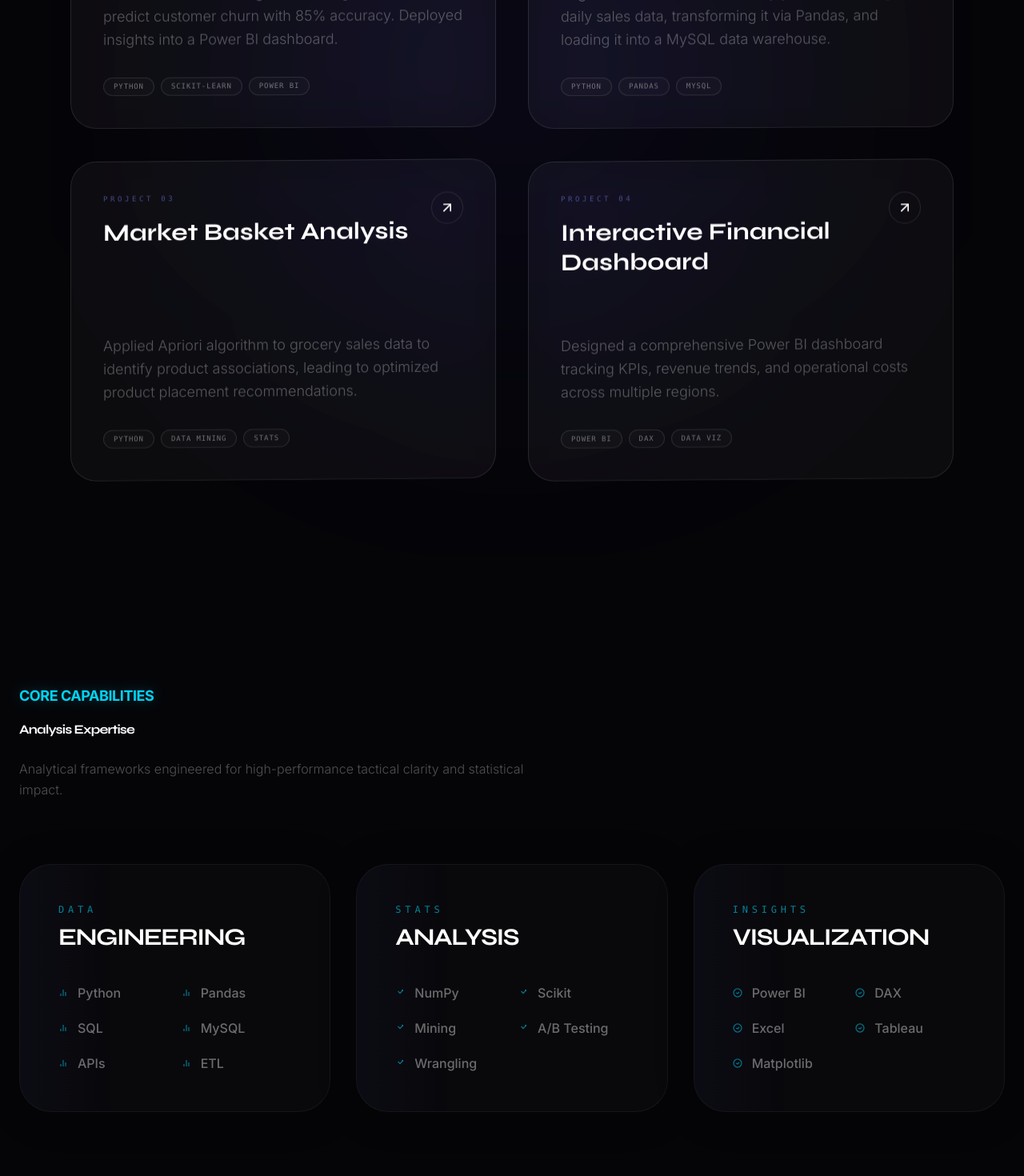
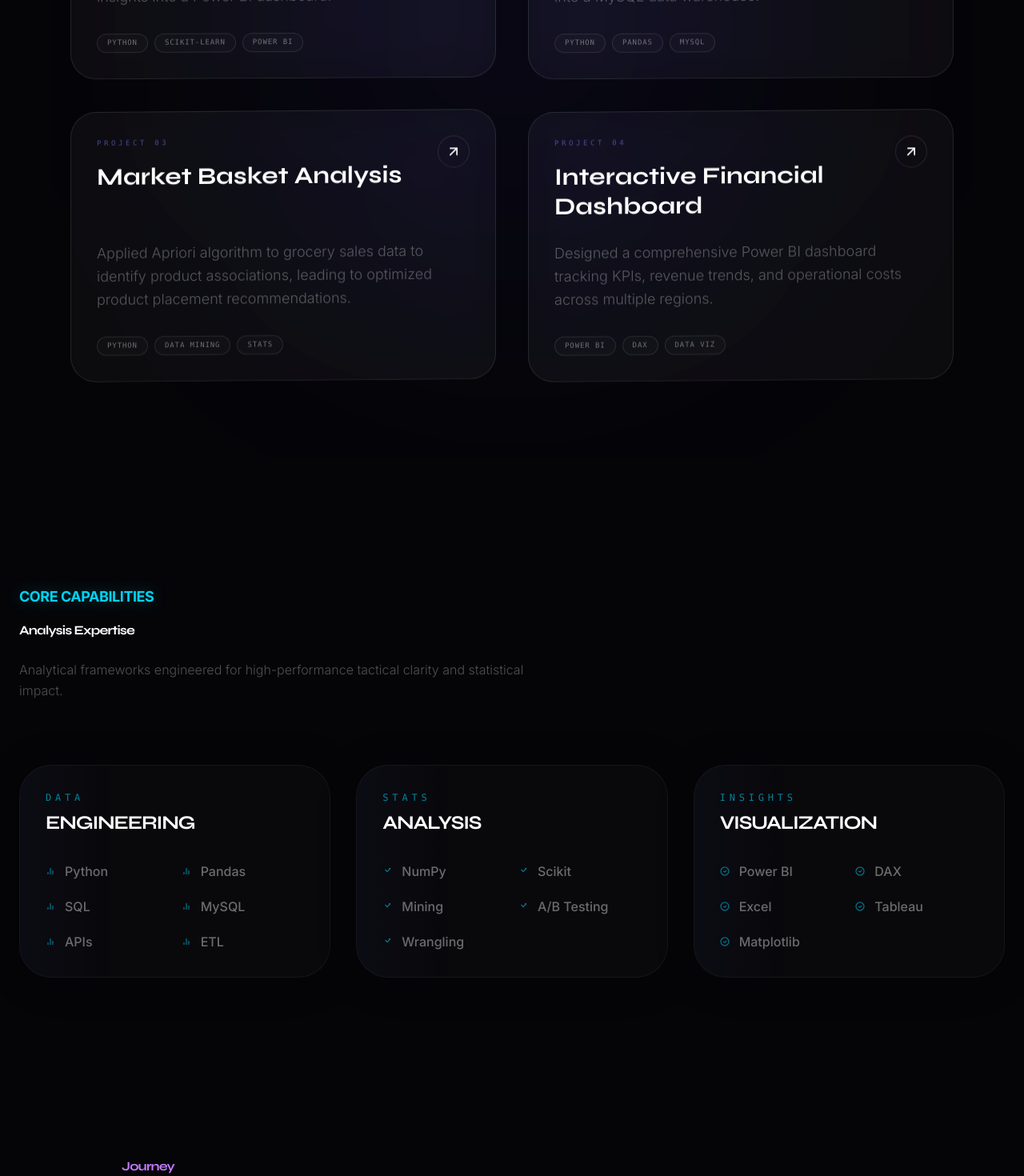
Before and after one commit to HeelSoni/MyPortfolio, a Next.js app: page / in a window 1280 px wide. Shown: the part 5300-6770 px from the top of the page at 80% size. Built offline with nearby package versions, Linux system fonts and the light colour scheme.

Commit message:
Layout Refinement: Restored normal card sizes and padding for Projects and Skills sections

```diff
--- a/app/components/Projects.tsx
+++ b/app/components/Projects.tsx
@@ -68,7 +68,7 @@ function ProjectCard({ project, index }: { project: typeof projects[0], index: n
     >
       <a
         href={project.link}
-        className="flex flex-col h-full bg-white/[0.03] backdrop-blur-[40px] border border-white/[0.1] rounded-[2rem] p-8 md:p-10 transition-all duration-700 hover:shadow-[0_0_60px_rgba(99,102,241,0.2)] hover:translate-y-[-10px] hover:border-indigo-500/50 overflow-hidden min-h-[400px]"
+        className="flex flex-col h-full bg-white/[0.03] backdrop-blur-[40px] border border-white/[0.1] rounded-[2rem] p-6 md:p-8 transition-all duration-700 hover:shadow-[0_0_60px_rgba(99,102,241,0.2)] hover:translate-y-[-10px] hover:border-indigo-500/50 overflow-hidden"
       >
         {/* Neon Gradient Hover Effect */}
         <div className="absolute inset-0 bg-gradient-to-br from-indigo-500/5 via-transparent to-pink-500/5 opacity-0 group-hover:opacity-100 transition-opacity duration-700 pointer-events-none" />
--- a/app/components/Skills.tsx
+++ b/app/components/Skills.tsx
@@ -70,14 +70,14 @@ function SkillCard({ category, index, isVisible }: { category: typeof skillCateg
       onMouseMove={handleMouseMove}
       onMouseLeave={() => { x.set(0); y.set(0); }}
       style={{ rotateX: mouseRotateX, rotateY: mouseRotateY, scale: scrollScale, filter: `blur(${blur}px)`, perspective: 1200 }}
-      className={`glass-card rounded-[2.5rem] p-10 md:p-12 shimmer-neon relative group overflow-hidden border border-white/[0.1] hover:border-cyan-500/50 hover:shadow-[0_0_60px_rgba(6,182,212,0.2)] transition-all duration-700 ${
+      className={`glass-card rounded-[2.5rem] p-6 md:p-8 shimmer-neon relative group overflow-hidden border border-white/[0.1] hover:border-cyan-500/50 hover:shadow-[0_0_60px_rgba(6,182,212,0.2)] transition-all duration-700 ${
         isVisible ? "opacity-100 translate-y-0" : "opacity-0 translate-y-20"
       }`}
       transition={{ duration: 1, delay: index * 0.2, ease: [0.16, 1, 0.3, 1] }}
     >
-      <div className="mb-10 relative z-10">
+      <div className="mb-8 relative z-10">
         <span className="text-xs font-mono tracking-[0.4em] uppercase text-cyan-400 opacity-60 mb-2 block">{category.prefix}</span>
-        <h3 className="text-2xl md:text-3xl font-bold text-white tracking-tighter font-display uppercase group-hover:neon-text-cyan transition-colors duration-500">
+        <h3 className="text-xl md:text-2xl font-bold text-white tracking-tighter font-display uppercase group-hover:neon-text-cyan transition-colors duration-500">
           {category.title}
         </h3>
       </div>
```
